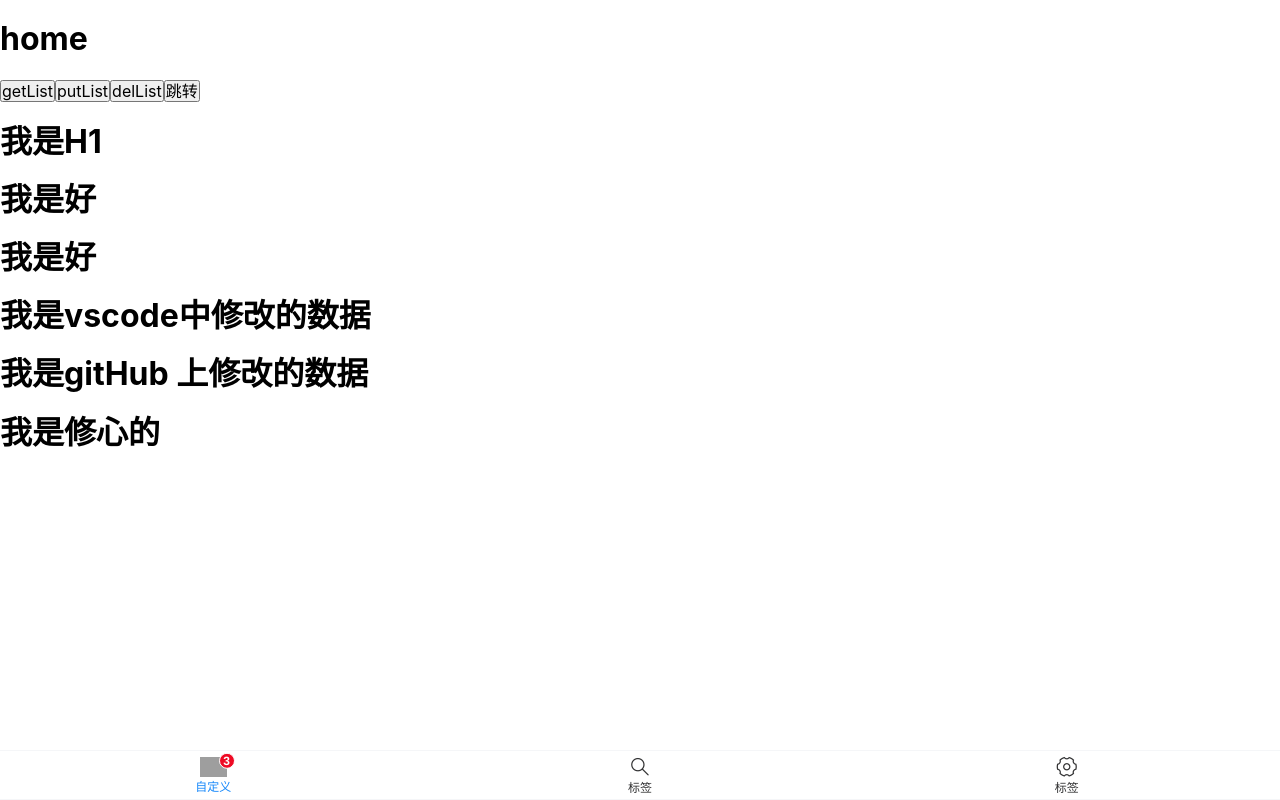
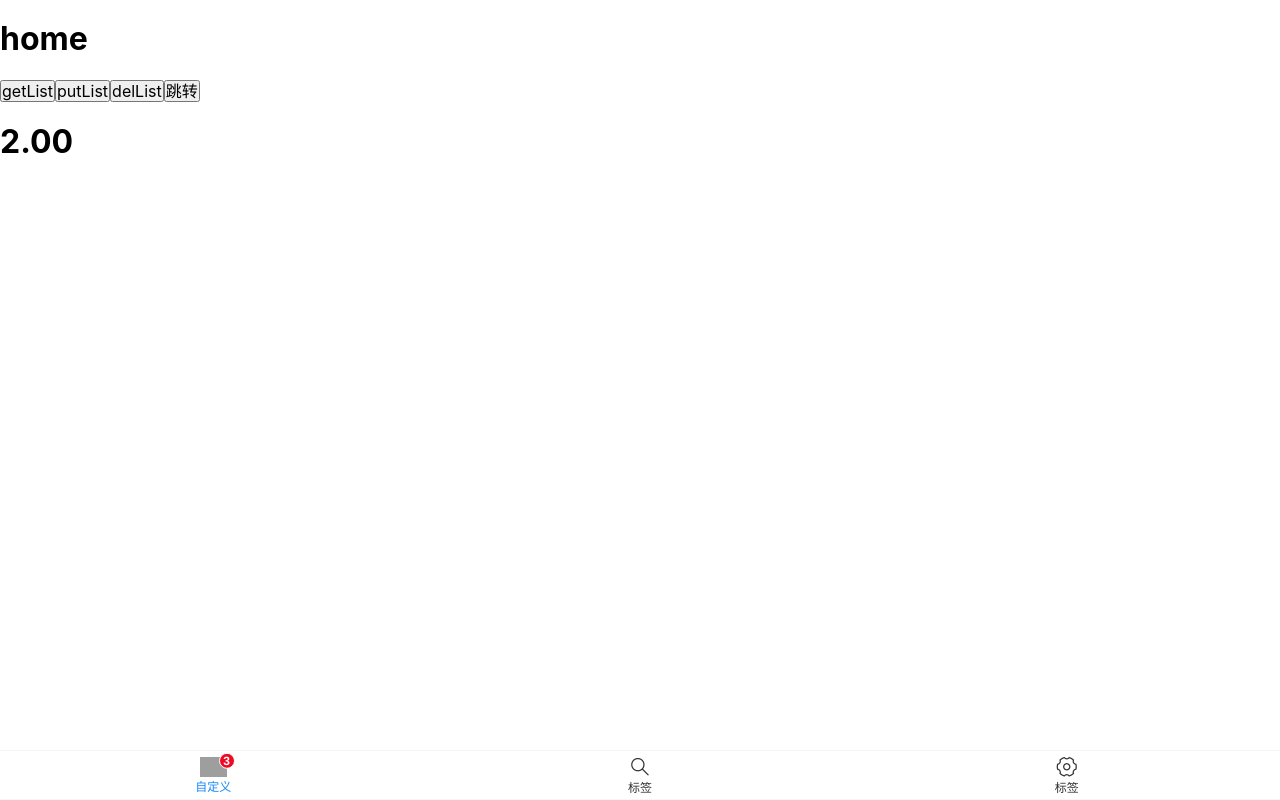
Before and after one commit to LiuMingXu888/hy_demo, a Vue app: page /home in a window 1280 px wide. Built offline with nearby package versions, Linux system fonts and the light colour scheme; grey boxes are pictures that could not be loaded.

Commit message:
Update home.vue

```diff
--- a/src/views/home.vue
+++ b/src/views/home.vue
@@ -29,12 +29,7 @@
         <button @click="putList">putList</button>
         <button @click="delList">delList</button>
         <button @click="tiao">跳转</button>
-        <h1>我是H1</h1>
-        <h1>我是好</h1>
-        <h1>我是好</h1>
-        <h1>我是vscode中修改的数据</h1>
-        <h1>我是gitHub 上修改的数据</h1>
-        <h1>我是修心的</h1>
+        <h1>2.00</h1>
     </div>
 </template>
 
```
